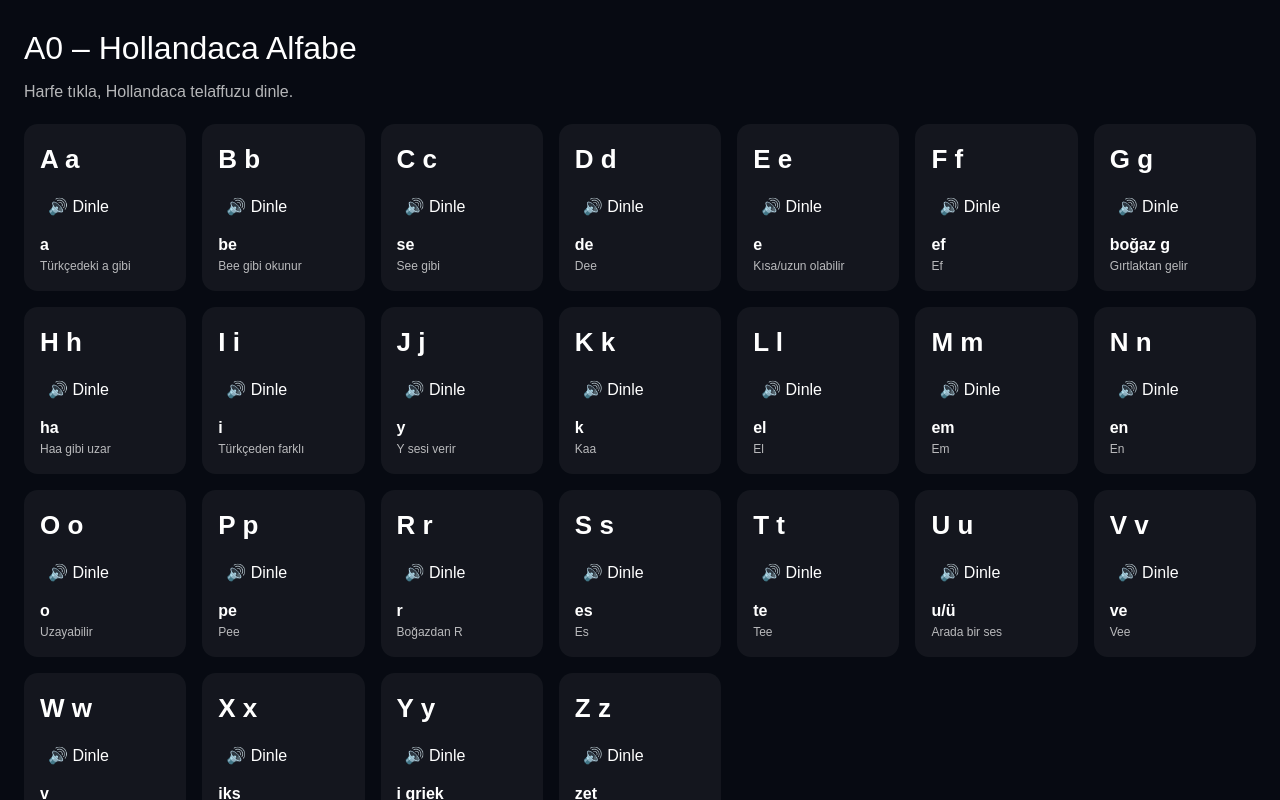
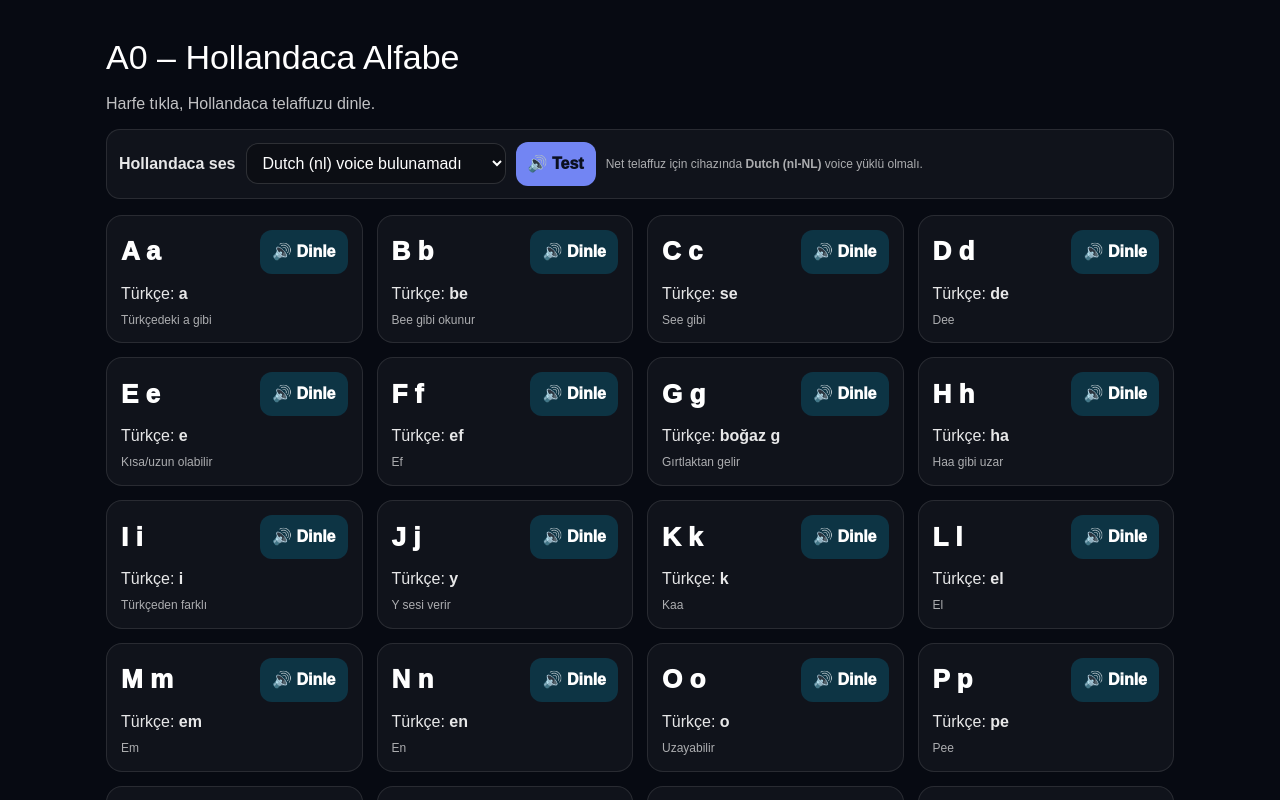
Before and after one commit to cosmuslum/nextjs-boilerplate, a Next.js app: page /a0/alfabe in a window 1280 px wide. Shown: the top 800 px of the page. Built offline with nearby package versions, Linux system fonts and the light colour scheme.

Commit message:
Update page.tsx

```diff
--- a/app/a0/alfabe/page.tsx
+++ b/app/a0/alfabe/page.tsx
@@ -1,6 +1,7 @@
 "use client";
 
 import React, { useEffect, useState } from "react";
+import { speakDutch, getDutchVoices, saveVoiceName, getSavedVoiceName } from "../../_shared/tts";
 
 type Letter = {
   label: string;
@@ -26,80 +27,151 @@ const LETTERS: Letter[] = [
   { label: "N n", say: "en", tr: "en", note: "En" },
   { label: "O o", say: "oo", tr: "o", note: "Uzayabilir" },
   { label: "P p", say: "pee", tr: "pe", note: "Pee" },
-  { label: "R r", say: "er", tr: "r", note: "Boğazdan R" },
+  { label: "R r", say: "er", tr: "r", note: "Boğazdan R olabilir" },
   { label: "S s", say: "es", tr: "es", note: "Es" },
   { label: "T t", say: "tee", tr: "te", note: "Tee" },
   { label: "U u", say: "uu", tr: "u/ü", note: "Arada bir ses" },
   { label: "V v", say: "vee", tr: "ve", note: "Vee" },
-  { label: "W w", say: "way", tr: "v", note: "V’ye çok yakın" },
+  { label: "W w", say: "way", tr: "v", note: "V’ye yakın" },
   { label: "X x", say: "iks", tr: "iks", note: "İks" },
   { label: "Y y", say: "ie griek", tr: "i griek", note: "Özel isim" },
   { label: "Z z", say: "zet", tr: "zet", note: "Zet" },
 ];
 
-function speak(text: string) {
-  const synth = window.speechSynthesis;
-  synth.cancel();
+export default function AlfabePage() {
+  return (
+    <main style={s.page}>
+      <div style={s.container}>
+        <h1 style={s.h1}>A0 – Hollandaca Alfabe</h1>
+        <p style={s.sub}>Harfe tıkla, Hollandaca telaffuzu dinle.</p>
 
-  const utter = new SpeechSynthesisUtterance(text);
-  utter.lang = "nl-NL";
-  utter.rate = 0.9;
+        <VoicePicker />
 
-  const voice = synth.getVoices().find(v => v.lang.startsWith("nl"));
-  if (voice) utter.voice = voice;
+        <div style={s.grid}>
+          {LETTERS.map((l) => (
+            <div key={l.label} style={s.card}>
+              <div style={s.letterRow}>
+                <div style={s.letter}>{l.label}</div>
+                <button style={s.play} onClick={() => speakDutch(l.say)}>
+                  🔊 Dinle
+                </button>
+              </div>
+              <div style={s.tr}>
+                Türkçe: <b>{l.tr}</b>
+              </div>
+              <div style={s.note}>{l.note}</div>
+            </div>
+          ))}
+        </div>
 
-  synth.speak(utter);
-}
-
-export default function AlfabePage() {
-  const [ready, setReady] = useState(false);
-
-  useEffect(() => {
-    const synth = window.speechSynthesis;
-    synth.onvoiceschanged = () => setReady(true);
-    synth.getVoices();
-  }, []);
-
-  return (
-    <main style={styles.page}>
-      <h1 style={styles.h1}>A0 – Hollandaca Alfabe</h1>
-      <p style={styles.info}>
-        Harfe tıkla, Hollandaca telaffuzu dinle.
-      </p>
-
-      <div style={styles.grid}>
-        {LETTERS.map(l => (
-          <div key={l.label} style={styles.card}>
-            <div style={styles.letter}>{l.label}</div>
-            <button style={styles.btn} onClick={() => speak(l.say)}>
-              🔊 Dinle
-            </button>
-            <div style={styles.tr}>{l.tr}</div>
-            <div style={styles.note}>{l.note}</div>
-          </div>
-        ))}
+        <div style={s.nav}>
+          <a href="/a0" style={s.linkBtn}>← A0 Ana Sayfa</a>
+          <a href="/a0/kelimeler" style={s.linkBtn}>Sonraki: Kelimeler →</a>
+        </div>
       </div>
-
-      <div style={styles.nav}>
-        <a href="/a0" style={styles.link}>← A0 Ana Sayfa</a>
-      </div>
-
-      {!ready && <p style={styles.warn}>Ses hazırlanıyor…</p>}
     </main>
   );
 }
 
-const styles = {
-  page: { background: "#070A12", minHeight: "100vh", padding: 24, color: "#fff" },
-  h1: { fontSize: 32, marginBottom: 8 },
-  info: { opacity: 0.7, marginBottom: 20 },
-  grid: { display: "grid", gridTemplateColumns: "repeat(auto-fill, minmax(160px,1fr))", gap: 16 },
-  card: { background: "rgba(255,255,255,0.05)", padding: 16, borderRadius: 14 },
-  letter: { fontSize: 26, fontWeight: 900 },
-  btn: { marginTop: 8, padding: 8, borderRadius: 10, cursor: "pointer" },
-  tr: { marginTop: 6, fontWeight: 600 },
-  note: { fontSize: 12, opacity: 0.7 },
-  nav: { marginTop: 30 },
-  link: { color: "#9db4ff", textDecoration: "none", fontWeight: 700 },
-  warn: { opacity: 0.6, marginTop: 10 }
+function VoicePicker() {
+  const [voices, setVoices] = useState<SpeechSynthesisVoice[]>([]);
+  const [selected, setSelected] = useState<string>("");
+
+  useEffect(() => {
+    const load = () => {
+      const v = getDutchVoices();
+      setVoices(v);
+      setSelected(getSavedVoiceName() || (v[0]?.name ?? ""));
+    };
+
+    load();
+    window.speechSynthesis?.addEventListener?.("voiceschanged", load as any);
+
+    return () => {
+      window.speechSynthesis?.removeEventListener?.("voiceschanged", load as any);
+    };
+  }, []);
+
+  return (
+    <div style={s.voiceBox}>
+      <div style={s.voiceTitle}>Hollandaca ses</div>
+
+      <select
+        value={selected}
+        onChange={(e) => {
+          setSelected(e.target.value);
+          saveVoiceName(e.target.value);
+        }}
+        style={s.select}
+      >
+        {voices.length === 0 ? (
+          <option value="">Dutch (nl) voice bulunamadı</option>
+        ) : (
+          voices.map((v) => (
+            <option key={v.name} value={v.name}>
+              {v.name} — {v.lang}
+            </option>
+          ))
+        )}
+      </select>
+
+      <button style={s.testBtn} onClick={() => speakDutch("Goedemorgen. Dit is Nederlands.")}>
+        🔊 Test
+      </button>
+
+      <div style={s.voiceHint}>
+        Net telaffuz için cihazında <b>Dutch (nl-NL)</b> voice yüklü olmalı.
+      </div>
+    </div>
+  );
+}
+
+const s: Record<string, React.CSSProperties> = {
+  page: { minHeight: "100vh", background: "#070A12", color: "white", padding: "32px 0" },
+  container: { maxWidth: 1100, margin: "0 auto", padding: "0 16px" },
+  h1: { fontSize: 34, margin: 0 },
+  sub: { opacity: 0.75, marginTop: 8, marginBottom: 12, lineHeight: 1.6 },
+
+  voiceBox: {
+    marginTop: 10,
+    marginBottom: 16,
+    background: "rgba(255,255,255,0.04)",
+    border: "1px solid rgba(255,255,255,0.10)",
+    borderRadius: 14,
+    padding: 12,
+    display: "flex",
+    gap: 10,
+    alignItems: "center",
+    flexWrap: "wrap",
+  },
+  voiceTitle: { fontWeight: 900, opacity: 0.9 },
+  select: {
+    padding: "10px 12px",
+    borderRadius: 12,
+    background: "rgba(0,0,0,0.25)",
+    color: "white",
+    border: "1px solid rgba(255,255,255,0.14)",
+    minWidth: 260,
+  },
+  testBtn: {
+    cursor: "pointer",
+    border: "none",
+    borderRadius: 12,
+    padding: "10px 12px",
+    background: "rgba(120,140,255,0.95)",
+    color: "#0B1020",
+    fontWeight: 950,
+  },
+  voiceHint: { fontSize: 12, opacity: 0.65 },
+
+  grid: { display: "grid", gridTemplateColumns: "repeat(auto-fill, minmax(230px, 1fr))", gap: 14 },
+  card: { background: "rgba(255,255,255,0.04)", border: "1px solid rgba(255,255,255,0.10)", borderRadius: 16, padding: 14 },
+  letterRow: { display: "flex", alignItems: "center", justifyContent: "space-between", gap: 10 },
+  letter: { fontSize: 26, fontWeight: 950 },
+  play: { cursor: "pointer", border: "none", borderRadius: 12, padding: "10px 12px", background: "rgba(0,200,255,0.18)", color: "white", fontWeight: 950 },
+  tr: { marginTop: 8, opacity: 0.9 },
+  note: { marginTop: 6, fontSize: 12, opacity: 0.65, lineHeight: 1.4 },
+
+  nav: { marginTop: 20, display: "flex", gap: 10, justifyContent: "space-between", flexWrap: "wrap" },
+  linkBtn: { textDecoration: "none", color: "rgba(255,255,255,0.92)", background: "rgba(255,255,255,0.06)", border: "1px solid rgba(255,255,255,0.12)", padding: "10px 12px", borderRadius: 12, fontWeight: 900 },
 };
```
